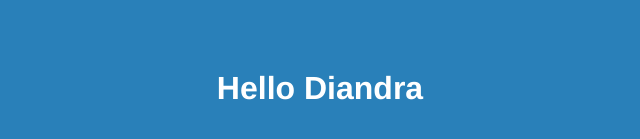
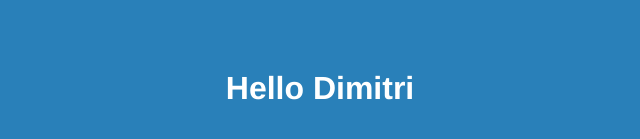
Before and after one commit to compiii/-hello, a plain HTML site: page index.html in a window 1280 px wide. Shown: the part 271-410 px from the top of the page, without its empty margins (328-968 px from the left). Drawn offline with Linux system fonts and the light colour scheme.

Commit message:
Change Diandra -> Dimitri

```diff
--- a/index.html
+++ b/index.html
@@ -19,6 +19,6 @@
 		</style>
 	</head>
 	<body>
-		<h1>Hello Diandra</h1>
+		<h1>Hello Dimitri</h1>
 	</body>
 </html>
```
